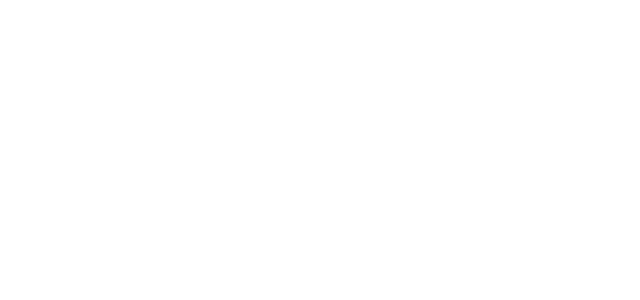
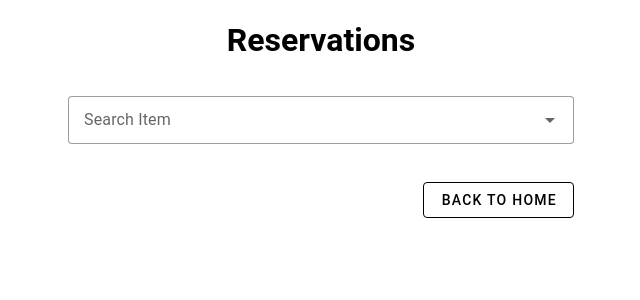
Before and after one commit to Johnathan-Friend/Wayback-Public-Library, a Vue app in the folder client/: page /reservations in a window 1280 px wide. Before the commit this address had no page. Shown: the top 300 px of the page, without its empty margins (319-959 px from the left). Built offline with nearby package versions, Linux system fonts and the light colour scheme; no server answers.

Commit message:
initial reservations page

```diff
--- a/client/src/router/index.js
+++ b/client/src/router/index.js
@@ -3,6 +3,7 @@
 import CheckOut from "@/views/CheckOut.vue";
 import Home from "@/views/Home.vue";
 import PatronMembership from "@/views/PatronMembership.vue";
+import Reservations from "@/views/Reservations.vue";
 
 const router = createRouter({
   history: createWebHistory(import.meta.env.BASE_URL),
@@ -27,6 +28,11 @@
       name: 'PatronMembership',
       component: PatronMembership,
     },
+    {
+      path: '/reservations',
+      name: 'Reservations',
+      component: Reservations,
+    },
   ],
 })
 
--- a/client/src/views/Home.vue
+++ b/client/src/views/Home.vue
@@ -14,6 +14,10 @@
 
 function goToPatronMembership() {
   router.push('/patron-membership')
+}
+
+function goToReservations() {
+  router.push('/reservations')
 }
 </script>
 
@@ -57,6 +61,15 @@
         >
           Patron Membership
         </v-btn>
+        <v-btn
+          color="primary"
+          variant="elevated"
+          size="large"
+          class="text-white"
+          @click="goToReservations"
+        >
+          Reservations
+        </v-btn>
       </div>
     </v-card>
   </v-container>
--- /dev/null
+++ b/client/src/views/Reservations.vue
@@ -0,0 +1,137 @@
+<template>
+  <v-container fluid class="fill-height pa-4">
+    <v-row
+      class="h-100"
+      align="center"
+      justify="center"
+    >
+      <v-col cols="12" md="6" lg="5">
+        <div class="text-center mb-4">
+          <h1 class="pb-4">Reservations</h1>
+        </div>
+        <v-autocomplete
+          label="Search Item"
+          :items="items"
+          item-title="ItemID"
+          item-value="ItemID"
+          v-model="selectedItemID"
+          variant="outlined"
+          density="comfortable"
+          @update:modelValue="fetchItemDetails()"
+        />
+        <v-card
+          v-if="hasItemSelected"
+          class="pa-4 mt-4"
+          variant="outlined"
+        >
+          <v-card-title class="font-weight-bold">
+            {{ itemDetails.Title }}
+          </v-card-title>
+          <v-card-subtitle class="text-medium-emphasis">
+            ISBN: {{ itemDetails.ISBN }}
+          </v-card-subtitle>
+          <v-divider class="my-3"></v-divider>
+          <v-card-text>
+            <div class="d-flex flex-column gap-2">
+              <div class="pb-2">
+                <strong>Description:</strong>
+                <div>{{ itemDetails.Description }}</div>
+              </div>
+              <div class="pb-2">
+                <strong>Quantity:</strong>
+                <div>{{ itemDetails.Quantity }}</div>
+              </div>
+              <div>
+                <strong>Rating:</strong>
+                <div>{{ itemDetails.Rating }}</div>
+              </div>
+            </div>
+          </v-card-text>
+          <v-card-actions>
+            <v-btn
+              color="primary"
+              variant="elevated"
+              @click="reserveItem"
+              :disabled="!hasItemSelected"
+            >
+              Reserve
+            </v-btn>
+          </v-card-actions>
+        </v-card>
+        <div class="d-flex justify-end mt-4">
+          <v-btn color="black" @click="goBack" variant="outlined">
+            Back to Home
+          </v-btn>
+        </div>
+      </v-col>
+    </v-row>
+  </v-container>
+</template>
+
+<script setup>
+import api from '../api/api'
+import { ref, onMounted } from 'vue'
+import { useRouter } from 'vue-router'
+
+const router = useRouter()
+
+const emptyItemDetailState = {
+  Description: "",
+  ISBN: "",
+  Quantity: "",
+  Rating: "",
+  Title: ""
+}
+
+const items = ref([])
+const selectedItemID = ref(null)
+const hasItemSelected = ref(false)
+const itemDetails = ref(emptyItemDetailState)
+
+onMounted(() => {
+  loadItems()
+})
+
+async function loadItems() {
+  try {
+    items.value = await api.getAllItems()
+  } catch (err) {
+    console.error("Failed to load items:", err)
+  }
+}
+
+async function fetchItemDetails() {
+  if (!selectedItemID.value) {
+    clearItemState()
+    return
+  }
+  try {
+    const selectedItem = items.value.find(item => item.ItemID === selectedItemID.value)
+    itemDetails.value = await api.getItemDetails(selectedItem.ISBN)
+    hasItemSelected.value = true
+  } catch (error) {
+    console.error("Failed to load item details:", error)
+    clearItemState()
+  }
+}
+
+function clearItemState() {
+  itemDetails.value = emptyItemDetailState
+  hasItemSelected.value = false
+}
+
+function reserveItem() {
+  // Placeholder function - doesn't do anything yet
+  console.log("Reserve button clicked for item:", selectedItemID.value)
+}
+
+function goBack() {
+  router.push('/')
+}
+</script>
+
+<style scoped>
+.gap-2 {
+  gap: 0.5rem;
+}
+</style>
```
